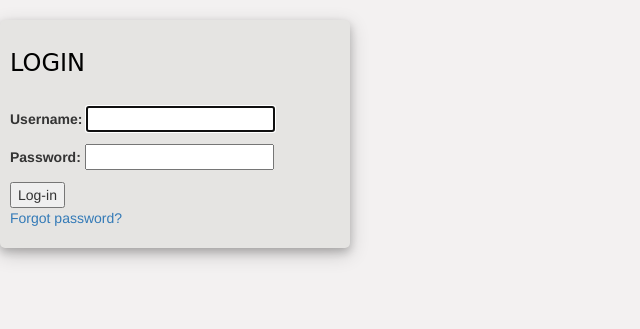
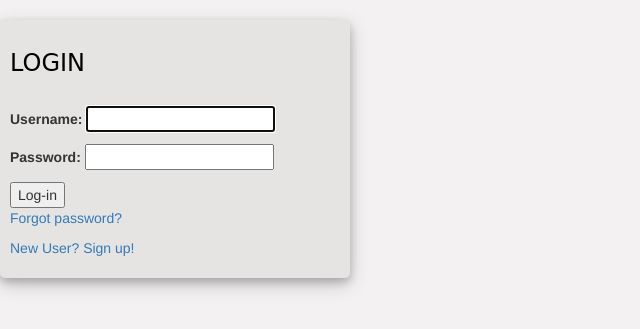
Before and after one commit to Sujatha-Renga/ISQA_8210_Assign5, a Django app: page /user/login/ in a window 1280 px wide. Shown: the part 52-381 px from the top of the page, without its empty margins (0-640 px from the left). Run offline with Django 4.2, Linux system fonts and the light colour scheme; some libraries are stand-ins or nearby versions.

Commit message:
Update login.html

```diff
--- a/templates/registration/login.html
+++ b/templates/registration/login.html
@@ -34,6 +34,7 @@
             </div>
             <div class="d-flex justify-content-center links">
                 <p><a href="{% url 'pw_reset' %}">Forgot password?</a></p>
+                <p><a href="{% url 'signup' %}">New User? Sign up!</a></p>
             </div>
         </div>
     </div>
```
